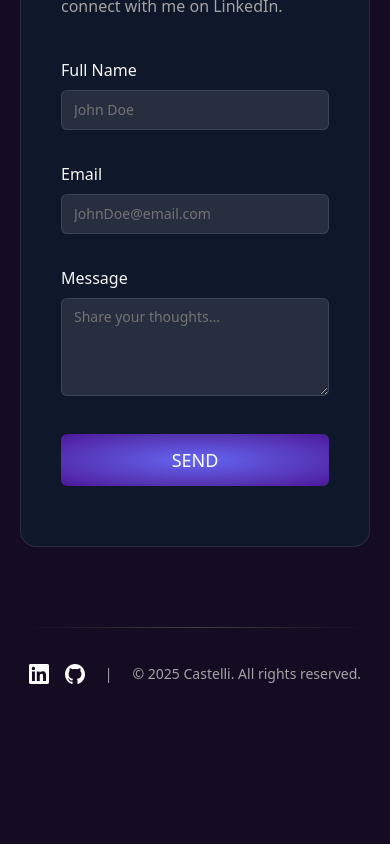
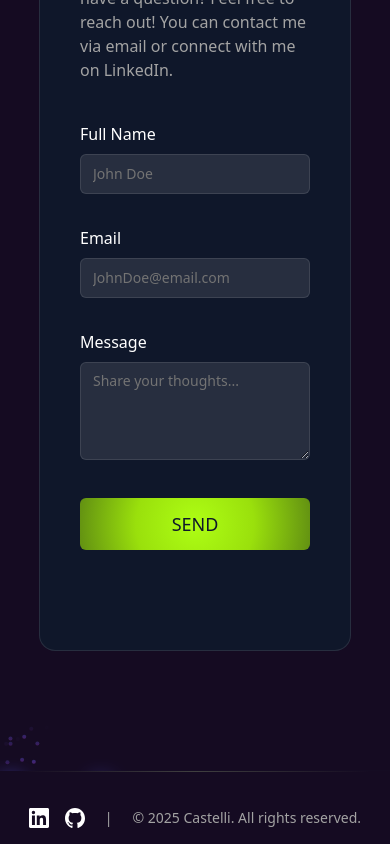
Before and after one commit to VincentCastelli/vincent-site-v2, a React (Vite) app: page / in a window 390 px wide. Shown: the part 5511-6355 px from the top of the page. Before the commit the page ends 6211 px from the top, so only its background shows below. Built offline with nearby package versions, Linux system fonts and the light colour scheme.

Commit message:
Implemented the Contact section

```diff
--- /dev/null
+++ b/src/components/Alert.jsx
@@ -0,0 +1,55 @@
+import { motion, AnimatePresence } from "motion/react";
+import useDarkMode from "../hooks/useDarkMode";
+
+const Alert = ({ type, text }) => {
+  const isDarkMode = useDarkMode();
+
+  const alertVarients = {
+    hidden: { opacity: 0, y: 50, scale: 0.8 },
+    visible: { opacity: 1, y: 0, scale: 1 },
+    exit: { opacity: 0, y: -50, scale: 0.8 },
+  };
+  return (
+    <AnimatePresence>
+      <motion.div
+        className="fixed z-50 flex items-center justify-center bottom-5 right-5"
+        initial="hidden"
+        animate="visible"
+        exit="exit"
+        variants={alertVarients}
+        transition={{ duration: 0.3, ease: "easeInOut" }}
+      >
+        <div
+          className={`p-2 ${
+            type === "danger"
+              ? isDarkMode
+                ? "bg-red-800"
+                : "bg-red-800"
+              : isDarkMode
+              ? "bg-primary-800"
+              : "bg-violet-900"
+          } items-center text-indigo-100 leading-none lg:rounded-full flex lg:inline-flex rounded-md p-5`}
+        >
+          <p
+            className={`flex rounded-full ${
+              type === "danger"
+                ? isDarkMode
+                  ? "bg-red-500"
+                  : "bg-red-500"
+                : isDarkMode
+                ? "bg-primary-500"
+                : "bg-secondary"
+            } uppercase px-2 py-1 text-xs font-semibold mr-3 ${
+              isDarkMode && type === "success" ? "text-bg-dark" : "text-bg-light"
+            }`}
+          >
+            {type === "danger" ? "Failed" : "Success"}
+          </p>
+          <p className="mr-2 text-left">{text}</p>
+        </div>
+      </motion.div>
+    </AnimatePresence>
+  );
+};
+
+export default Alert;
--- /dev/null
+++ b/src/components/BackgroundBeams.jsx
@@ -0,0 +1,238 @@
+"use client";
+import React, { useRef, useState, useEffect } from "react";
+import { motion, AnimatePresence } from "motion/react";
+import { twMerge } from "tailwind-merge";
+
+const BackgroundBeams = ({ children, className }) => {
+  const containerRef = useRef(null);
+  const parentRef = useRef(null);
+
+  const beams = [
+    {
+      initialX: 10,
+      translateX: 10,
+      duration: 7,
+      repeatDelay: 3,
+      delay: 2,
+    },
+    {
+      initialX: 600,
+      translateX: 600,
+      duration: 3,
+      repeatDelay: 3,
+      delay: 4,
+    },
+    {
+      initialX: 100,
+      translateX: 100,
+      duration: 7,
+      repeatDelay: 7,
+      className: "h-6",
+    },
+    {
+      initialX: 400,
+      translateX: 400,
+      duration: 5,
+      repeatDelay: 14,
+      delay: 4,
+    },
+    {
+      initialX: 800,
+      translateX: 800,
+      duration: 11,
+      repeatDelay: 2,
+      className: "h-20",
+    },
+    {
+      initialX: 1000,
+      translateX: 1000,
+      duration: 4,
+      repeatDelay: 2,
+      className: "h-12",
+    },
+    {
+      initialX: 1200,
+      translateX: 1200,
+      duration: 6,
+      repeatDelay: 4,
+      delay: 2,
+      className: "h-6",
+    },
+  ];
+
+  return (
+    <div
+      ref={parentRef}
+      className={twMerge(
+        "relative w-full overflow-hidden",
+        className || "h-96 md:h-[40rem]"
+      )}
+    >
+      {beams.map((beam) => (
+        <CollisionMechanism
+          key={beam.initialX + "beam-idx"}
+          beamOptions={beam}
+          containerRef={containerRef}
+          parentRef={parentRef}
+        />
+      ))}
+      {children}
+      <div
+        ref={containerRef}
+        className="absolute bottom-0 bg-neutral-100 w-full inset-x-0 pointer-events-none"
+        style={{
+          boxShadow:
+            "0 0 24px rgba(34, 42, 53, 0.06), 0 1px 1px rgba(0, 0, 0, 0.05), 0 0 0 1px rgba(34, 42, 53, 0.04), 0 0 4px rgba(34, 42, 53, 0.08), 0 16px 68px rgba(47, 48, 55, 0.05), 0 1px 0 rgba(255, 255, 255, 0.1) inset",
+        }}
+      ></div>
+    </div>
+  );
+};
+
+const CollisionMechanism = React.forwardRef(
+  ({ parentRef, containerRef, beamOptions = {} }, ref) => {
+    const beamRef = useRef(null);
+    const [collision, setCollision] = useState({
+      detected: false,
+      coordinates: null,
+    });
+    const [beamKey, setBeamKey] = useState(0);
+    const [cycleCollisionDetected, setCycleCollisionDetected] = useState(false);
+
+    useEffect(() => {
+      const checkCollision = () => {
+        if (
+          beamRef.current &&
+          containerRef.current &&
+          parentRef.current &&
+          !cycleCollisionDetected
+        ) {
+          const beamRect = beamRef.current.getBoundingClientRect();
+          const containerRect = containerRef.current.getBoundingClientRect();
+          const parentRect = parentRef.current.getBoundingClientRect();
+
+          if (beamRect.bottom >= containerRect.top) {
+            const relativeX =
+              beamRect.left - parentRect.left + beamRect.width / 2;
+            const relativeY = beamRect.bottom - parentRect.top;
+
+            setCollision({
+              detected: true,
+              coordinates: {
+                x: relativeX,
+                y: relativeY,
+              },
+            });
+            setCycleCollisionDetected(true);
+          }
+        }
+      };
+
+      const animationInterval = setInterval(checkCollision, 50);
+
+      return () => clearInterval(animationInterval);
+    }, [cycleCollisionDetected, containerRef]);
+
+    useEffect(() => {
+      if (collision.detected && collision.coordinates) {
+        setTimeout(() => {
+          setCollision({ detected: false, coordinates: null });
+          setCycleCollisionDetected(false);
+        }, 2000);
+
+        setTimeout(() => {
+          setBeamKey((prevKey) => prevKey + 1);
+        }, 2000);
+      }
+    }, [collision]);
+
+    return (
+      <>
+        <motion.div
+          key={beamKey}
+          ref={beamRef}
+          animate="animate"
+          initial={{
+            translateY: beamOptions.initialY || "-200px",
+            translateX: beamOptions.initialX || "0px",
+            rotate: beamOptions.rotate || 0,
+          }}
+          variants={{
+            animate: {
+              translateY: beamOptions.translateY || "1800px",
+              translateX: beamOptions.translateX || "0px",
+              rotate: beamOptions.rotate || 0,
+            },
+          }}
+          transition={{
+            duration: beamOptions.duration || 8,
+            repeat: Infinity,
+            repeatType: "loop",
+            ease: "linear",
+            delay: beamOptions.delay || 0,
+            repeatDelay: beamOptions.repeatDelay || 0,
+          }}
+          className={twMerge(
+            "absolute left-0 top-20 m-auto h-14 w-px rounded-full bg-gradient-to-t from-indigo-500 via-purple-500 to-transparent",
+            beamOptions.className
+          )}
+        />
+        <AnimatePresence>
+          {collision.detected && collision.coordinates && (
+            <Explosion
+              key={`${collision.coordinates.x}-${collision.coordinates.y}`}
+              className=""
+              style={{
+                left: `${collision.coordinates.x}px`,
+                top: `${collision.coordinates.y}px`,
+                transform: "translate(-50%, -50%)",
+              }}
+            />
+          )}
+        </AnimatePresence>
+      </>
+    );
+  }
+);
+
+CollisionMechanism.displayName = "CollisionMechanism";
+
+const Explosion = ({ ...props }) => {
+  const spans = Array.from({ length: 20 }, (_, index) => ({
+    id: index,
+    initialX: 0,
+    initialY: 0,
+    directionX: Math.floor(Math.random() * 80 - 40),
+    directionY: Math.floor(Math.random() * -50 - 10),
+  }));
+
+  return (
+    <div
+      {...props}
+      className={twMerge("absolute z-50 h-2 w-2", props.className)}
+    >
+      <motion.div
+        initial={{ opacity: 0 }}
+        animate={{ opacity: 1 }}
+        exit={{ opacity: 0 }}
+        transition={{ duration: 1.5, ease: "easeOut" }}
+        className="absolute -inset-x-10 top-0 m-auto h-2 w-10 rounded-full bg-gradient-to-r from-transparent via-indigo-500 to-transparent blur-sm"
+      ></motion.div>
+      {spans.map((span) => (
+        <motion.span
+          key={span.id}
+          initial={{ x: span.initialX, y: span.initialY, opacity: 1 }}
+          animate={{
+            x: span.directionX,
+            y: span.directionY,
+            opacity: 0,
+          }}
+          transition={{ duration: Math.random() * 1.5 + 0.5, ease: "easeOut" }}
+          className="absolute h-1 w-1 rounded-full bg-gradient-to-b from-indigo-500 to-purple-500"
+        />
+      ))}
+    </div>
+  );
+};
+
+export default BackgroundBeams;
--- a/src/components/Timeline.jsx
+++ b/src/components/Timeline.jsx
@@ -30,7 +30,7 @@ const Timeline = ({ data }) => {
 
   const { scrollYProgress } = useScroll({
     target: ref,
-    offset: isMobile ? ["start 20%", "end 75%"] : ["start 20%", "end 60%"],
+    offset: isMobile ? ["start 70%", "end 20%"] : ["start 20%", "end 60%"],
   });
 
   const heightTransform = useTransform(scrollYProgress, [0, 1], [0, height]);
--- a/src/index.css
+++ b/src/index.css
@@ -205,6 +205,20 @@ body {
   @apply relative px-1 py-4 text-sm text-center rounded-full font-extralight bg-primary-500 w-[12rem] cursor-pointer overflow-hidden;
 }
 
+/* Button Gradients */
+.btn-radial-primary {
+  background: radial-gradient(
+    circle,
+    var(--color-primary-500),
+    var(--color-primary-600),
+    var(--color-primary-800)
+  );
+}
+
+.btn-radial-secondary {
+  background: radial-gradient(circle, var(--color-secondary), #4f46e5, #581c87);
+}
+
 /* About Section */
 .grid-1 {
   @apply row-span-2 md:col-span-3 h-[16rem] md:h-full relative overflow-hidden hover:-translate-y-1 duration-200;
--- a/src/sections/Contact.jsx
+++ b/src/sections/Contact.jsx
@@ -1,13 +1,15 @@
 import { useState } from "react";
 import emailjs from "@emailjs/browser";
-// import Alert from "../components/Alert";
-// import { Particles } from "../components/Particles";
+import useDarkMode from "../hooks/useDarkMode";
+import Alert from "../components/Alert";
+import BackgroundBeams from "../components/BackgroundBeams";
 
 const Contact = () => {
+  const isDarkMode = useDarkMode();
   const [isLoading, setIsLoading] = useState(false);
-  //   const [showAlert, setShowAlert] = useState(false);
-  //   const [alertType, setAlertType] = useState("success");
-  //   const [alertMessage, setAlertMessage] = useState("");
+  const [showAlert, setShowAlert] = useState(false);
+  const [alertType, setAlertType] = useState("success");
+  const [alertMessage, setAlertMessage] = useState("");
   const [formData, setFormData] = useState({
     name: "",
     email: "",
@@ -18,14 +20,14 @@ const Contact = () => {
     setFormData({ ...formData, [e.target.name]: e.target.value });
   };
 
-  //   const showAlertMessage = (type, message) => {
-  //     setAlertType(type);
-  //     setAlertMessage(message);
-  //     setShowAlert(true);
-  //     setTimeout(() => {
-  //       setShowAlert(false);
-  //     }, 5000);
-  //   };
+  const showAlertMessage = (type, message) => {
+    setAlertType(type);
+    setAlertMessage(message);
+    setShowAlert(true);
+    setTimeout(() => {
+      setShowAlert(false);
+    }, 5000);
+  };
 
   const handleSubmit = async (e) => {
     e.preventDefault();
@@ -33,8 +35,8 @@ const Contact = () => {
 
     try {
       await emailjs.send(
-        "service_79b0nyj",
-        "template_17us8im",
+        "service_2ond9b8",
+        "template_49b14cr",
         {
           from_name: formData.name,
           to_name: "Vincent",
@@ -42,24 +44,29 @@ const Contact = () => {
           to_email: "vincentsalvatorecastelli@gmail.com",
           message: formData.message,
         },
-        "pn-Bw_mS1_QQdofuV"
+        "6hJerCkh8zQRFegrm"
       );
       setIsLoading(false);
       setFormData({ name: "", email: "", message: "" });
-      //   showAlertMessage("success", "You message has been sent!");
+      showAlertMessage("success", "Your message has been sent!");
     } catch (error) {
       setIsLoading(false);
       console.log(error);
-      // showAlertMessage("danger", "Somthing went wrong!");
+      showAlertMessage("danger", "Something went wrong. Please try again.");
     }
   };
 
   return (
-    <section
-      id="contact"
-      className="relative flex c-space mb-20 mt-30 md:mb-50 md:mt-50"
-    >
-      <div className="flex flex-col items-center md:max-w-3/5 px-10 py-10 mx-auto border border-white/10 rounded-2xl bg-bg-dark">
+    <section id="contact" className="relative min-h-screen">
+      <BackgroundBeams
+        className="absolute inset-0 w-full h-full z-0"
+        style={{
+          backgroundColor: isDarkMode ? "#150b22" : "#ffffff",
+        }}
+      />
+      {showAlert && <Alert type={alertType} text={alertMessage} />}
+      <div className="relative z-10 pt-30 pb-30 md:pt-80">
+        <div className="flex flex-col items-center max-w-4/5 md:max-w-2/5 px-10 py-20 mx-auto border border-white/10 rounded-2xl bg-bg-dark">
           <div className="flex flex-col items-start w-full gap-5 mb-10">
             <h2 className="font-bold text-3xl md:text-4xl text-bg-light">
               Contact Me
@@ -71,7 +78,7 @@ const Contact = () => {
           </div>
           <form className="w-full" onSubmit={handleSubmit}>
             <div className="mb-8">
-            <label htmlFor="name" className="feild-label">
+              <label htmlFor="name" className="feild-label text-bg-light">
                 Full Name
               </label>
               <input
@@ -87,7 +94,7 @@ const Contact = () => {
               />
             </div>
             <div className="mb-8">
-            <label htmlFor="email" className="feild-label">
+              <label htmlFor="email" className="feild-label text-bg-light">
                 Email
               </label>
               <input
@@ -103,7 +110,7 @@ const Contact = () => {
               />
             </div>
             <div className="mb-8">
-            <label htmlFor="message" className="feild-label">
+              <label htmlFor="message" className="feild-label text-bg-light">
                 Message
               </label>
               <textarea
@@ -121,11 +128,15 @@ const Contact = () => {
             </div>
             <button
               type="submit"
-            className="w-full px-1 py-3 mb-5 text-lg text-center rounded-md cursor-pointer bg-radial from-secondary to-violet-900 hover-animation text-bg-light"
+              className={`w-full px-1 py-3 mb-5 text-lg text-center rounded-md cursor-pointer transition-all duration-300 hover-animation ${
+                isDarkMode ? "text-bg-dark" : "text-bg-light"
+              } ${isDarkMode ? "btn-radial-primary" : "btn-radial-secondary"}`}
             >
+              {" "}
               {!isLoading ? "SEND" : "SENDING..."}
             </button>
           </form>
+        </div>
       </div>
     </section>
   );
--- a/src/sections/Footer.jsx
+++ b/src/sections/Footer.jsx
@@ -2,7 +2,7 @@ import { mySocials } from "../constants";
 
 const Footer = () => {
   return (
-    <section className="flex flex-wrap items-center justify-center gap-5 pb-4 text-sm text-neutral-400 c-space mt-10">
+    <section className="flex flex-wrap items-center justify-center gap-5 pb-4 text-sm text-neutral-400 c-space">
       <div className="mb-4 bg-gradient-to-r from-transparent via-neutral-700 to-transparent h-[1px] w-full" />
       <div className="flex gap-4">
         {mySocials.map((social, index) => (
```
Lines whose indentation alone changed are shown as unchanged.
